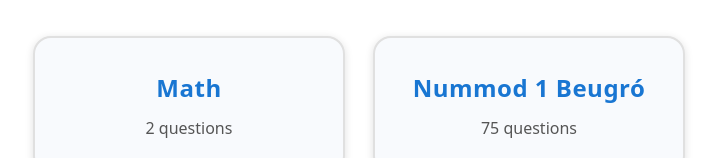
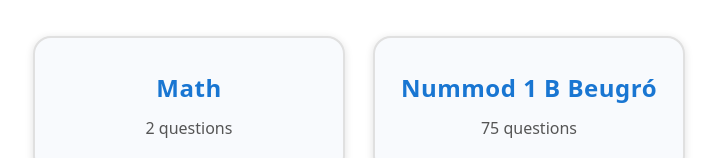
Before and after one commit to Kmiki07/QuizApp, a React (Vite) app: page / in a window 1280 px wide. Shown: the part 193-351 px from the top of the page, without its empty margins (281-998 px from the left). Built offline with nearby package versions, Linux system fonts and the light colour scheme.

Commit message:
Add correction to Nummod 1 B Beugro's name

```diff
--- a/src/quizData.ts
+++ b/src/quizData.ts
@@ -129,7 +129,7 @@ export const quizzes: Quiz[] = [
 //     ],
 //   },
   {
-    name: 'Nummod 1 Beugró',
+    name: 'Nummod 1 B Beugró',
     questions: nummod1Questions.map((q, i) => ({
       type: 'flashcard' as const,
       front: q,
```
